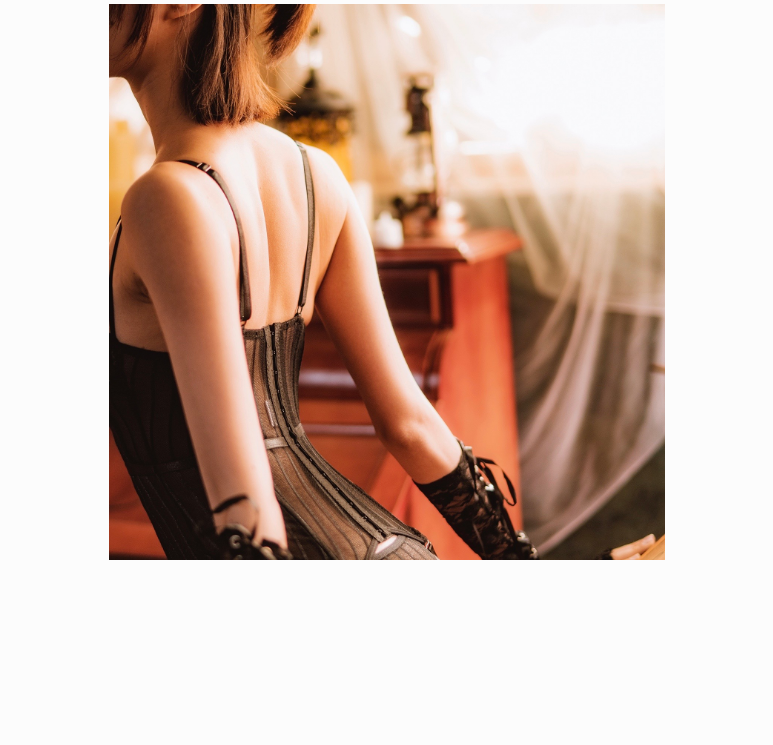
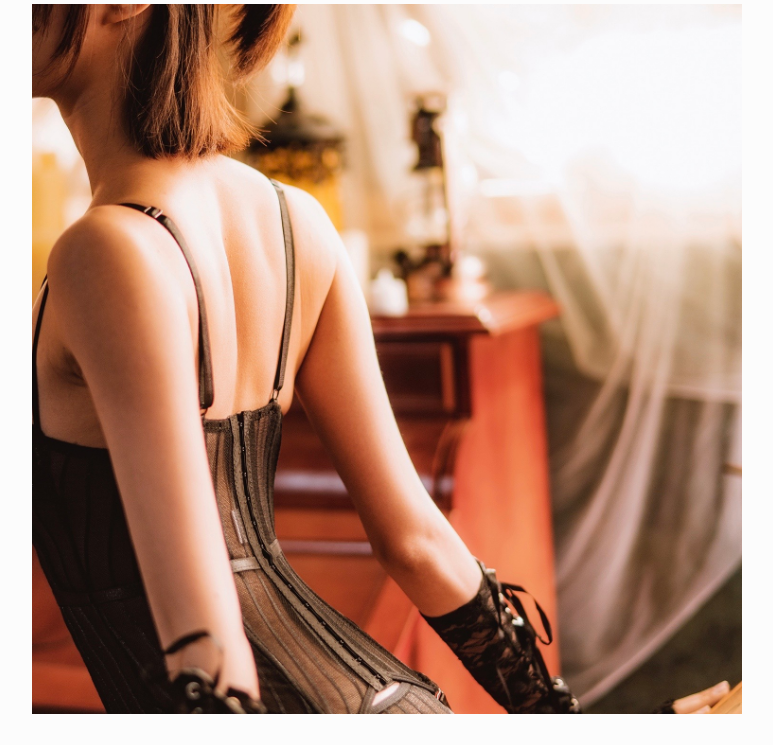
Before and after one commit to vickiss/vickiss.github.io, a plain HTML site: page index.html in a window 1280 px wide. Shown: the part 65-810 px from the top of the page, without its empty margins (253-1026 px from the left). Drawn offline with Linux system fonts and the light colour scheme.

Commit message:
Fix width

```diff
--- a/index.html
+++ b/index.html
@@ -334,7 +334,7 @@
         }
 
         .note-wrapper {
-            max-width: 46em;
+            max-width: 57em;
             margin: 0px auto;
             padding: 1.57143em 3.14286em
         }
```
